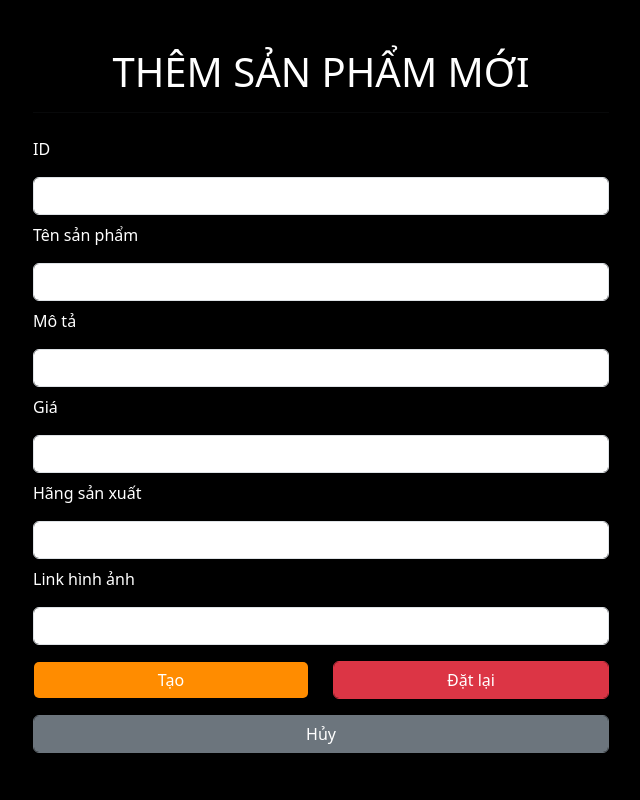
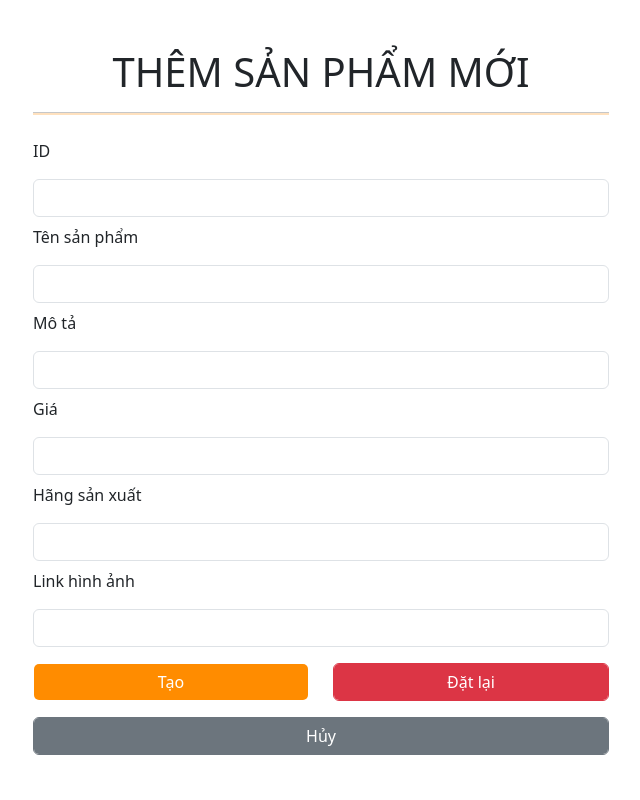
Before and after one commit to tantaivo2003/ASS-LTW-HK231, a PHP site: page /add_product.php in a window 1280 px wide. Shown: the whole page, without its empty margins (319-959 px from the left). Run offline with PHP 8.4, Linux system fonts and the light colour scheme; data that the repository does not hold is empty.

Commit message:
Add files via upload

```diff
--- a/add_product.php
+++ b/add_product.php
@@ -103,23 +103,23 @@ if (isset($_SERVER["REQUEST_METHOD"]) && $_SERVER["REQUEST_METHOD"] == "POST") {
         integrity="sha384-T3c6CoIi6uLrA9TneNEoa7RxnatzjcDSCmG1MXxSR1GAsXEV/Dwwykc2MPK8M2HN" crossorigin="anonymous">
 </head>
 
-<body style="background-color:black;">
+<body style="background-color:white">
     <div class="container mt-3" style="width: 600px">
-        <h1 class="mt-5" style="color: white; text-align: center;">THÊM SẢN PHẨM MỚI</h1>
-        <hr>
+        <h1 class="mt-5" style="text-align: center;">THÊM SẢN PHẨM MỚI</h1>
+        <hr size="5px" color="#FF8C00">
 
         <form method="post" action="<?php echo htmlspecialchars($_SERVER["PHP_SELF"]) ?>">
-            <label class="mt-2" for="id" style="color:white;">ID</label>
+            <label class="mt-2" for="id">ID</label>
             <input type="text" class="form-control mt-3" name="id" value='<?php echo $id ?>'>
-            <label class="mt-2" for="name" style="color:white;">Tên sản phẩm</label>
+            <label class="mt-2" for="name">Tên sản phẩm</label>
             <input type="text" class="form-control mt-3" name="name" value='<?php echo $name ?>'>
-            <label class="mt-2" for="des" style="color:white;">Mô tả</label>
+            <label class="mt-2" for="des">Mô tả</label>
             <input type="text" class="form-control mt-3" name="des" value='<?php echo $des ?>'>
-            <label class="mt-2" for="price" style="color:white;">Giá</label>
+            <label class="mt-2" for="price">Giá</label>
             <input type="text" class="form-control mt-3" name="price" value='<?php echo $price ?>'>
-            <label class="mt-2" for="type" style="color:white;">Hãng sản xuất</label>
+            <label class="mt-2" for="type">Hãng sản xuất</label>
             <input type="text" class="form-control mt-3" name="type" value='<?php echo $type ?>'>
-            <label class="mt-2" for="img" style="color:white;">Link hình ảnh</label>
+            <label class="mt-2" for="img">Link hình ảnh</label>
             <input type="text" class="form-control mt-3" name="img" value='<?php echo $img ?>'>
 
             <div class="row">
--- a/delete_comment.php
+++ b/delete_comment.php
@@ -35,9 +35,9 @@ if (isset($_SERVER["REQUEST_METHOD"]) && $_SERVER["REQUEST_METHOD"] == "POST") {
         integrity="sha384-T3c6CoIi6uLrA9TneNEoa7RxnatzjcDSCmG1MXxSR1GAsXEV/Dwwykc2MPK8M2HN" crossorigin="anonymous">
 </head>
 
-<body style="background-color:black;">
+<body style="background-color:white;">
     <div class="container mt-3" style="width: 600px;">
-        <h1 class="mt-5" style="color: white; text-align: center;">XÁC NHẬN XÓA BÌNH LUẬN?</h1>
+        <h1 class="mt-5" style="text-align: center;">XÁC NHẬN XÓA BÌNH LUẬN?</h1>
         <hr>
 
         <form method="post" action="<?php echo htmlspecialchars($_SERVER["PHP_SELF"]) . '?id=' . $id .'&uid=' . $uid ?>">
```
Also changed, not shown: comment_admin.php (+4 -4 lines), delete_product.php (+4 -4 lines), edit_contact.php (+15 -13 lines), edit_product.php (+9 -9 lines), product_admin.php (+6 -6 lines).
